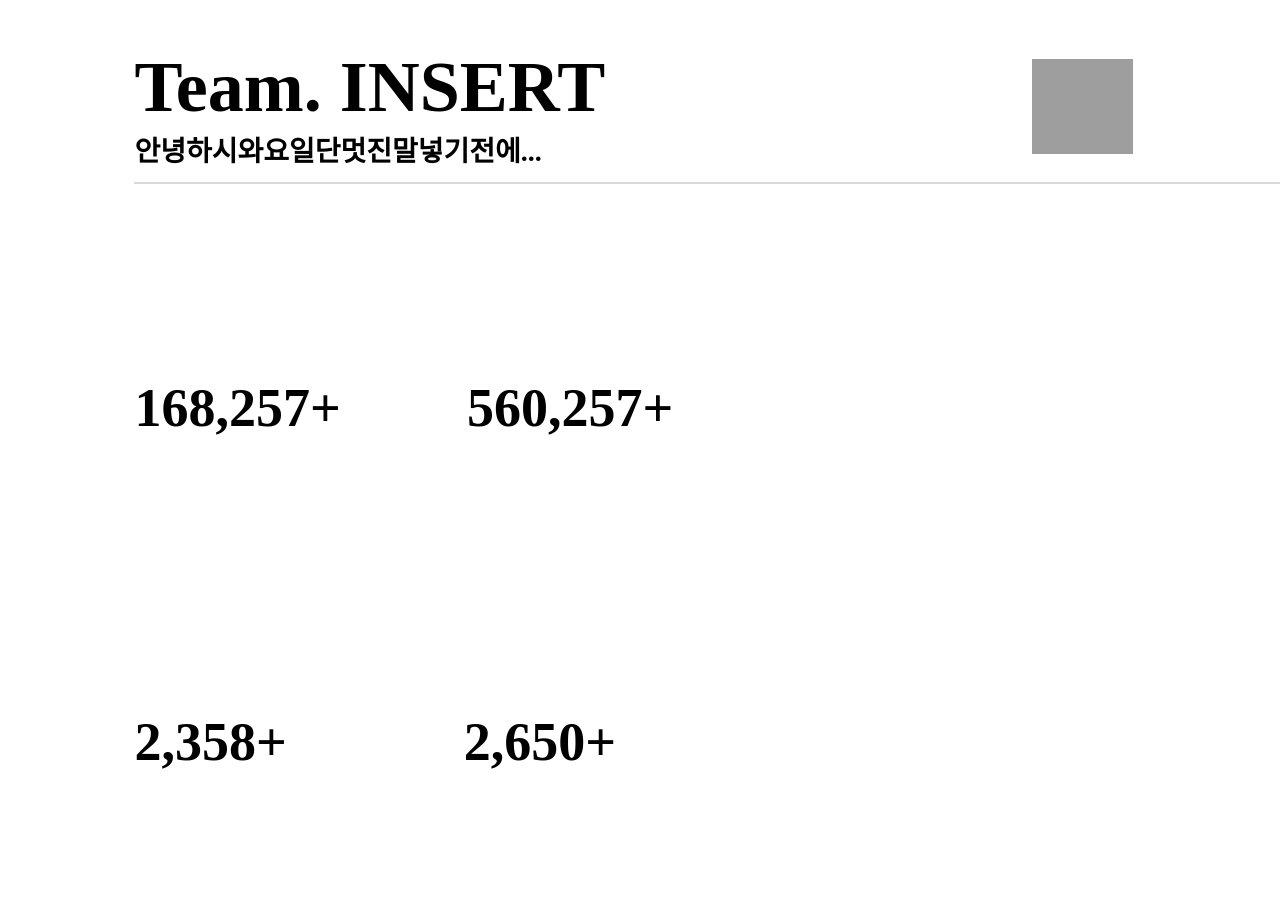
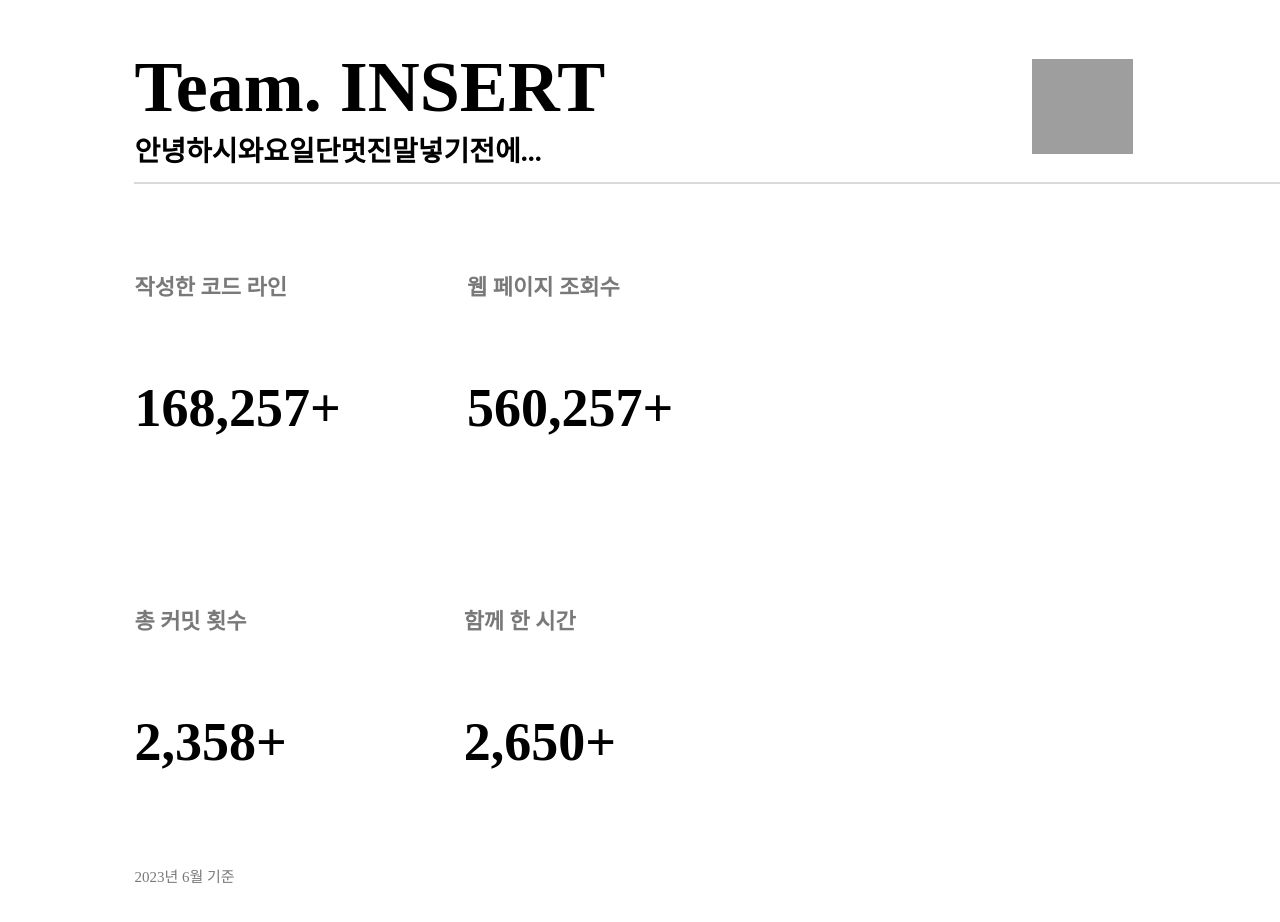
Before and after one commit to Team-INSERT/INSERT_WEB, a Next.js app: page /home/layouts/HomePage in a window 1280 px wide. Shown: the top 922 px of the page. Built offline with nearby package versions, Linux system fonts and the light colour scheme; grey boxes are pictures that could not be loaded.

Commit message:
chore: text color 추가

```diff
--- a/src/styles/color.ts
+++ b/src/styles/color.ts
@@ -4,6 +4,7 @@ const color = {
   on_tertiary: "#E6E6E6",
   content: "#D9D9D9",
   tertiary: "#303441",
+  text: "#797979",
 };
 
 export default color;
```
